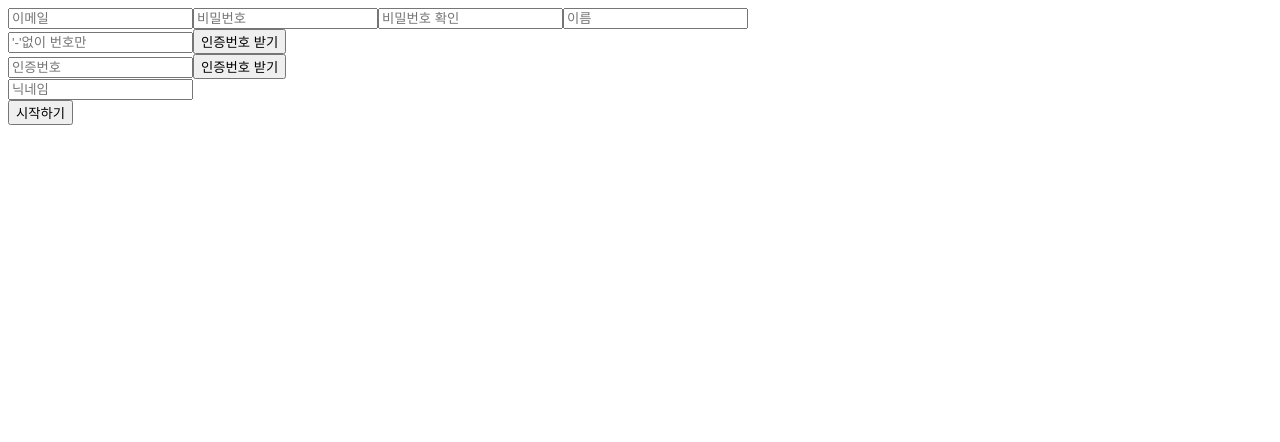
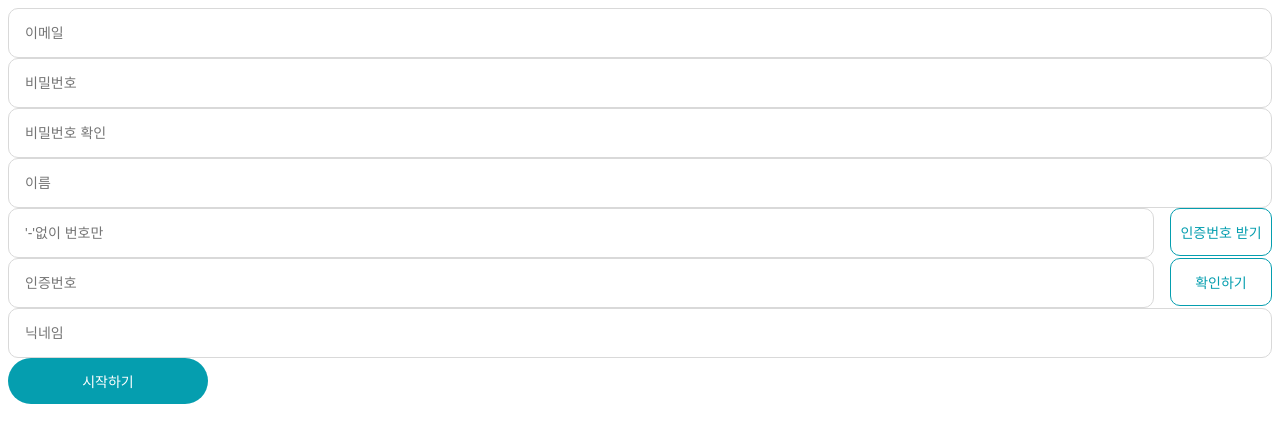
Before and after one commit to cafe-jun/garden-writer-front, a Next.js app: page /signUp in a window 1280 px wide. Shown: the top 442 px of the page. Built offline with nearby package versions, Linux system fonts and the light colour scheme.

Commit message:
[feat] 스타일 추가

```diff
--- a/lib/stitches.config.ts
+++ b/lib/stitches.config.ts
@@ -12,6 +12,7 @@ export const { styled, getCssText, keyframes } = createStitches({
     },
 
     fontSizes: {
+      f14: '14px',
       f16: '16px',
       f32: '32px',
       f36: '36px',
--- a/src/pages/signUp/index.tsx
+++ b/src/pages/signUp/index.tsx
@@ -1,3 +1,4 @@
+import { styled } from 'lib/stitches.config';
 import { RegisterOptions, SubmitHandler, useForm, UseFormRegister } from 'react-hook-form';
 
 type Name =
@@ -35,7 +36,7 @@ const InputField: React.FC<{
   register: UseFormRegister<SignUpFormValues>;
   rules?: RegisterOptions;
 }> = ({ name, placeholder, register, rules }) => (
-  <input {...register(name, rules)} placeholder={placeholder} />
+  <Input {...register(name, rules)} placeholder={placeholder} />
 );
 
 const SignUpPage = () => {
@@ -49,24 +50,70 @@ const SignUpPage = () => {
 
   return (
     <form onSubmit={handleSubmit(onSubmit)}>
-      <div>
+      <InputsContainer>
         <InputField name="email" placeholder="이메일" register={register} />
         <InputField name="password" placeholder="비밀번호" register={register} />
         <InputField name="passwordConfirm" placeholder="비밀번호 확인" register={register} />
         <InputField name="name" placeholder="이름" register={register} />
-        <div>
+        <InputWrap>
           <InputField name="phoneNumber" placeholder="'-'없이 번호만" register={register} />
-          <button type="button">인증번호 받기</button>
-        </div>
-        <div>
+          <InputButton type="button">인증번호 받기</InputButton>
+        </InputWrap>
+        <InputWrap>
           <InputField name="certificationNumber" placeholder="인증번호" register={register} />
-          <button type="button">인증번호 받기</button>
-        </div>
+          <InputButton type="button">확인하기</InputButton>
+        </InputWrap>
         <InputField name="nickName" placeholder="닉네임" register={register} />
-      </div>
-      <button type="submit">시작하기</button>
+      </InputsContainer>
+      <SubmitButton type="submit">시작하기</SubmitButton>
     </form>
   );
 };
 
+export const InputsContainer = styled('div', {
+  display: 'flex',
+  flexDirection: 'column',
+});
+
+export const InputWrap = styled('div', {
+  display: 'flex',
+  gap: '16px',
+});
+
+export const Input = styled('input', {
+  padding: '16px',
+  flex: '1',
+  fontSize: '$f14',
+  color: '#2D2D2D',
+  borderRadius: '10px',
+  border: '1px solid #D9D9D9',
+});
+
+export const InputButton = styled('button', {
+  display: 'flex',
+  justifyContent: 'center',
+  alignItems: 'center',
+  width: '102px',
+  height: '48px',
+  fontSize: '$f14',
+  color: '#059EAF',
+  backgroundColor: '#ffffff',
+  borderRadius: '10px',
+  border: '1px solid #059EAF',
+  cursor: 'pointer',
+});
+
+export const SubmitButton = styled('button', {
+  display: 'flex',
+  justifyContent: 'center',
+  alignItems: 'center',
+  width: '200px',
+  height: '46px',
+  fontSize: '$f14',
+  color: '#ffffff',
+  backgroundColor: '#059EAF',
+  borderRadius: '62px',
+  border: 'unset',
+});
+
 export default SignUpPage;
```
